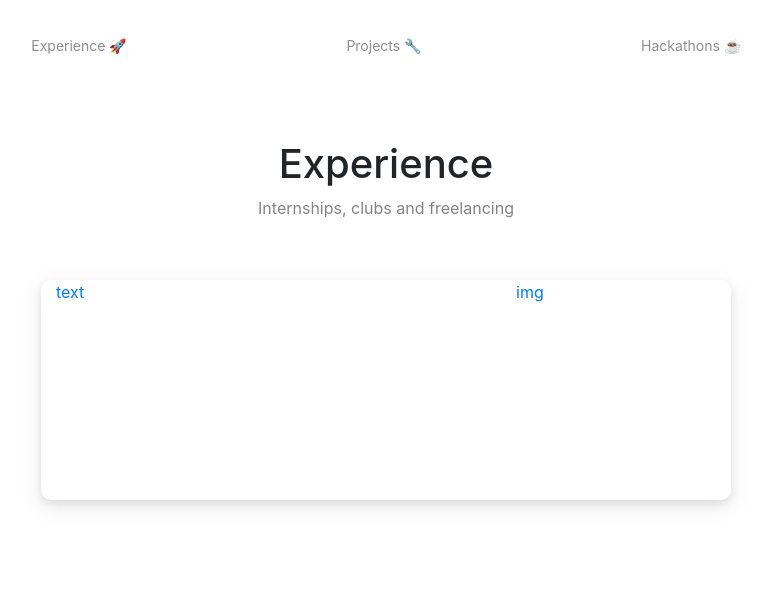
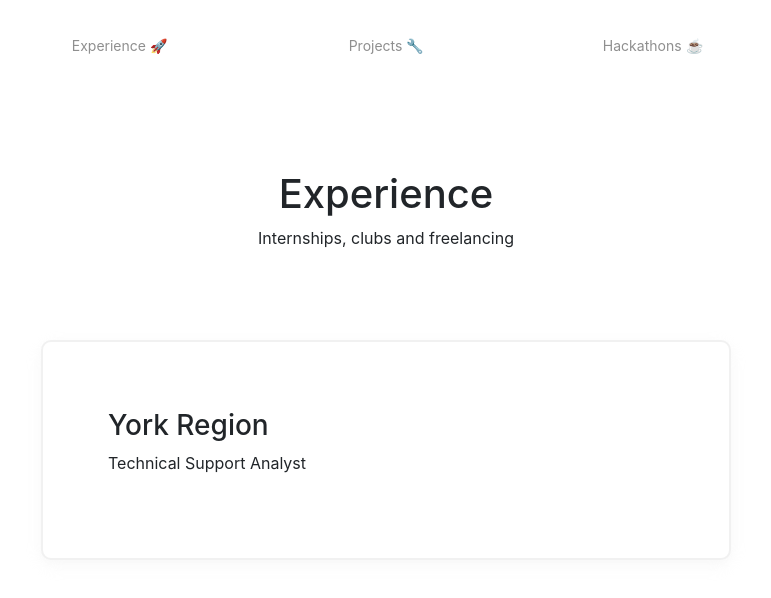
Before and after one commit to michaelsheng15/react-website, a React (Create React App) app: page /experience in a window 1280 px wide. Shown: the top 598 px of the page, without its empty margins (254-1025 px from the left). Built offline with nearby package versions, Linux system fonts and the light colour scheme.

Commit message:
Added bootstrap structure

```diff
--- a/src/App.js
+++ b/src/App.js
@@ -4,7 +4,10 @@
 
 import React, { Component } from 'react';
 import { BrowserRouter, Switch, Route, Redirect } from 'react-router-dom';
-import SubCard from './Components/Experience';
+import ExperienceCard from './Views/Experience';
+import Projects from './Views/Projects';
+import Hackathons from './Views/Hackathons';
+
 
 
 class App extends Component {
@@ -13,7 +16,10 @@
     let routes = (
       <Switch>
         <Route exact path="/home" component={MainCard} />
-        <Route exact path="/experience" component={SubCard} />
+        <Route exact path="/experience" component={ExperienceCard} />
+        <Route exact path="/projects" component={Projects} />
+        <Route exact path="/hackathons" component={Hackathons} />
+
 
         <Route exact path="/" >
           <Redirect to="/home" />
--- a/src/Components/Experience.css
+++ /dev/null
@@ -1,41 +0,0 @@
-.container {
-  display: flex;
-  align-items: center;
-  justify-content: center;
-  flex-direction: column;
-}
-
-.sub-text{
-  margin-bottom: 60px;
-}
-
-.item-container {
-  width: 690px;
-  height: 220px;
-  border-radius: 10px;
-  transition: transform 0.4s;
-  box-shadow: 0 4px 8px 0 rgba(150, 150, 150, 0.2), 0 6px 20px 0 rgba(150, 150, 150, 0.19);
-}
-
-.item-container:hover {
- transform:scale(1.02);
-}
-
-.title {
-  font-size: 40px;
-  margin-top: 60px;
-}
-
-.item-container-wrapper {
-  width: 1000px;
-  display: flex;
-  justify-content: center;
-}
-
-.text-col {
-  display: flex;
-}
-
-.img-col {
-  display: flex;
-}
--- a/src/Components/Experience.js
+++ /dev/null
@@ -1,26 +0,0 @@
-import { Container, Row, Col } from 'react-bootstrap';
-import { Link } from 'react-router-dom';
-import NavCard from "./NavCard";
-import './Experience.css';
-
-const ExperienceCard = () =>{
-    return(
-        <Container>
-            <NavCard />
-            <h1 className='title'>Experience</h1>
-            <p className='sub-text'>Internships, clubs and freelancing</p>
-
-            <div className='item-container-wrapper'>
-                <Row className='item-container'>
-                    <Col lg={8} className='text-col'><Link to='/home'><p>text</p></Link></Col>
-                    <Col lg={4} className='img-col'><Link to='/home'><p>img</p></Link></Col>
-
-                </Row>
-            </div>
-
-
-        </Container>
-
-    );
-}
-export default ExperienceCard;
--- a/src/Components/NavCard.css
+++ b/src/Components/NavCard.css
@@ -7,7 +7,7 @@
 
 .nav-label {
   color: rgb(143, 143, 143);
-  margin: 25px 110px 15px;
+  margin: 25px 10px 15px;
   transition: transform 0.2s;
   font-size: 14px;
 }
@@ -20,3 +20,19 @@
   border: 0.1px solid rgb(235, 235, 235);
   width: 100%;
 }
+
+.row{
+    display: flex;
+    justify-content: center;
+    align-items: center;
+    flex-direction: row;
+    width: 800px;
+}
+
+.nav-col{
+    display: flex;
+    justify-content: center;
+    align-items: center;
+    margin: 0px 25px 0px;
+
+}
--- a/src/Components/NavCard.js
+++ b/src/Components/NavCard.js
@@ -1,17 +1,29 @@
 import React from "react";
 import "./NavCard.css";
-import { Link } from 'react-router-dom';
-
+import { Link } from "react-router-dom";
+import { Container, Row, Col } from "react-bootstrap";
 
 const NavCard = () => {
   return (
-    <div>
-      <div className="screen">
-        <Link to='/experience'><p className="nav-label">Experience 🚀</p></Link>
-        <a className="nav-label">Projects 🔧</a>
-        <a className="nav-label">Hackathons ☕️</a>
-      </div>
-    </div>
+    <Container className="screen">
+      <Row className='row'>
+        <Col className='nav-col'>
+          <Link to="/experience">
+            <p className="nav-label">Experience 🚀</p>
+          </Link>
+        </Col>
+        <Col className='nav-col'>
+          <Link to="/projects">
+            <p className="nav-label">Projects 🔧</p>
+          </Link>
+        </Col>
+        <Col className='nav-col'>
+          <Link to="/hackathons">
+            <p className="nav-label">Hackathons ☕️</p>
+          </Link>
+        </Col>
+      </Row>
+    </Container>
   );
 };
 
--- /dev/null
+++ b/src/Views/Experience.js
@@ -0,0 +1,30 @@
+import { Container, Row, Col } from "react-bootstrap";
+import NavCard from "../Components/NavCard";
+import "./Views.css";
+
+
+const ExperienceCard = () => {
+  return (
+    <Container>
+      <NavCard />
+      <h1 className="title">Experience</h1>
+      <p className="sub-exp-text">Internships, clubs and freelancing</p>
+
+      <div className="item-container-wrapper">
+        <Row className="item-container">
+          <Col lg={8} className="text-col">
+            <div className='text-wrapper'>
+                <h3>York Region</h3>
+                <p>Technical Support Analyst</p>
+            </div>
+          </Col>
+          <Col lg={4} className="img-col">
+            {/* <img src={yrlogo}/> */}
+          </Col>
+        </Row>
+      </div>
+
+    </Container>
+  );
+};
+export default ExperienceCard;
--- /dev/null
+++ b/src/Views/Hackathons.js
@@ -0,0 +1,30 @@
+import { Container, Row, Col } from "react-bootstrap";
+import NavCard from "../Components/NavCard";
+import "./Views.css";
+
+
+const Hackathons = () => {
+  return (
+    <Container>
+      <NavCard />
+      <h1 className="title">Hackathons</h1>
+      <p className="sub-exp-text">Internships, clubs and freelancing</p>
+
+      <div className="item-container-wrapper">
+        <Row className="item-container">
+          <Col lg={8} className="text-col">
+            <div className='text-wrapper'>
+                <h3>HacktheNorth 2021</h3>
+                <p>Cooky</p>
+            </div>
+          </Col>
+          <Col lg={4} className="img-col">
+            {/* <img src={yrlogo}/> */}
+          </Col>
+        </Row>
+      </div>
+
+    </Container>
+  );
+};
+export default Hackathons;
--- /dev/null
+++ b/src/Views/Projects.js
@@ -0,0 +1,29 @@
+import { Container, Row, Col } from "react-bootstrap";
+import NavCard from "../Components/NavCard";
+import "./Views.css";
+
+
+const Projects = () => {
+  return (
+    <Container>
+      <NavCard />
+      <h1 className="title">Projects</h1>
+      <p className="sub-exp-text">Internships, clubs and freelancing</p>
+
+      <div className="item-container-wrapper">
+        <Row className="item-container">
+          <Col lg={8} className="text-col">
+            <div className='text-wrapper'>
+                <h3>Sample</h3>
+                <p>Sample</p>
+            </div>
+          </Col>
+          <Col lg={4} className="img-col">
+          </Col>
+        </Row>
+      </div>
+
+    </Container>
+  );
+};
+export default Projects;
--- /dev/null
+++ b/src/Views/Views.css
@@ -0,0 +1,54 @@
+.container {
+  display: flex;
+  align-items: center;
+  justify-content: center;
+  flex-direction: column;
+}
+
+.sub-exp-text{
+  margin-bottom: 90px;
+}
+
+.item-container {
+  width: 690px;
+  height: 220px;
+  border-radius: 10px;
+  transition: transform 0.4s, box-shadow 0.4s;
+  border: 2px solid rgba(184, 184, 184, 0.199);
+  box-shadow: 0 4px 8px 0 rgba(236, 236, 236, 0.2), 0 6px 20px 0 rgba(236, 236, 236, 0.2);
+
+}
+
+.item-container:hover {
+ transform:scale(1.02);
+ box-shadow: 0 4px 8px 0 rgba(150, 150, 150, 0.3), 0 6px 20px 0 rgba(150, 150, 150, 0.3);
+
+}
+
+.title {
+  font-size: 40px;
+  margin-top: 90px;
+}
+
+.item-container-wrapper {
+  width: 1000px;
+  display: flex;
+  justify-content: center;
+  margin: 0px 0px 100px;
+}
+
+.text-col {
+  display: flex;
+  justify-content: flex-start;
+  align-items: center;
+}
+
+.img-col {
+  display: flex;
+  background-color: royalblue;
+}
+
+.text-wrapper{
+  margin-left: 50px;
+
+}
```
Also changed, not shown: src/img/yrlogo.png (added).
